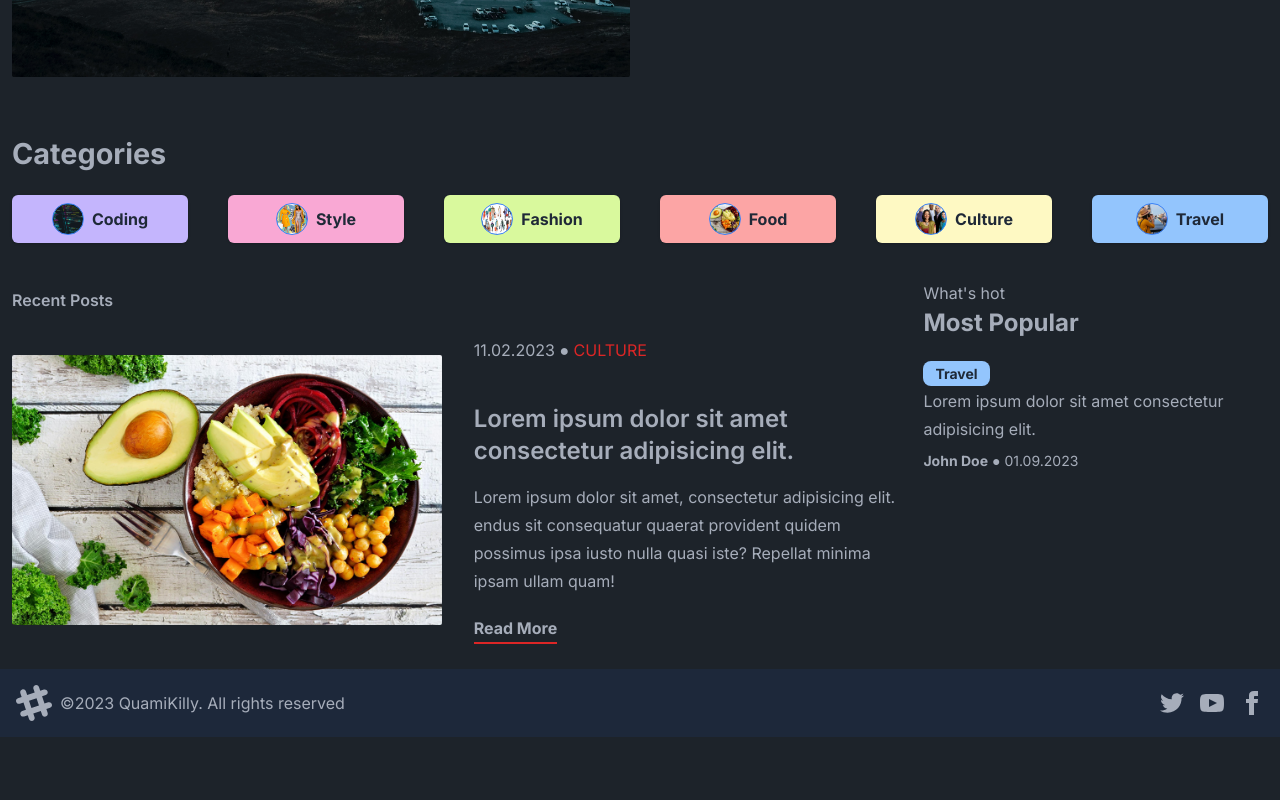
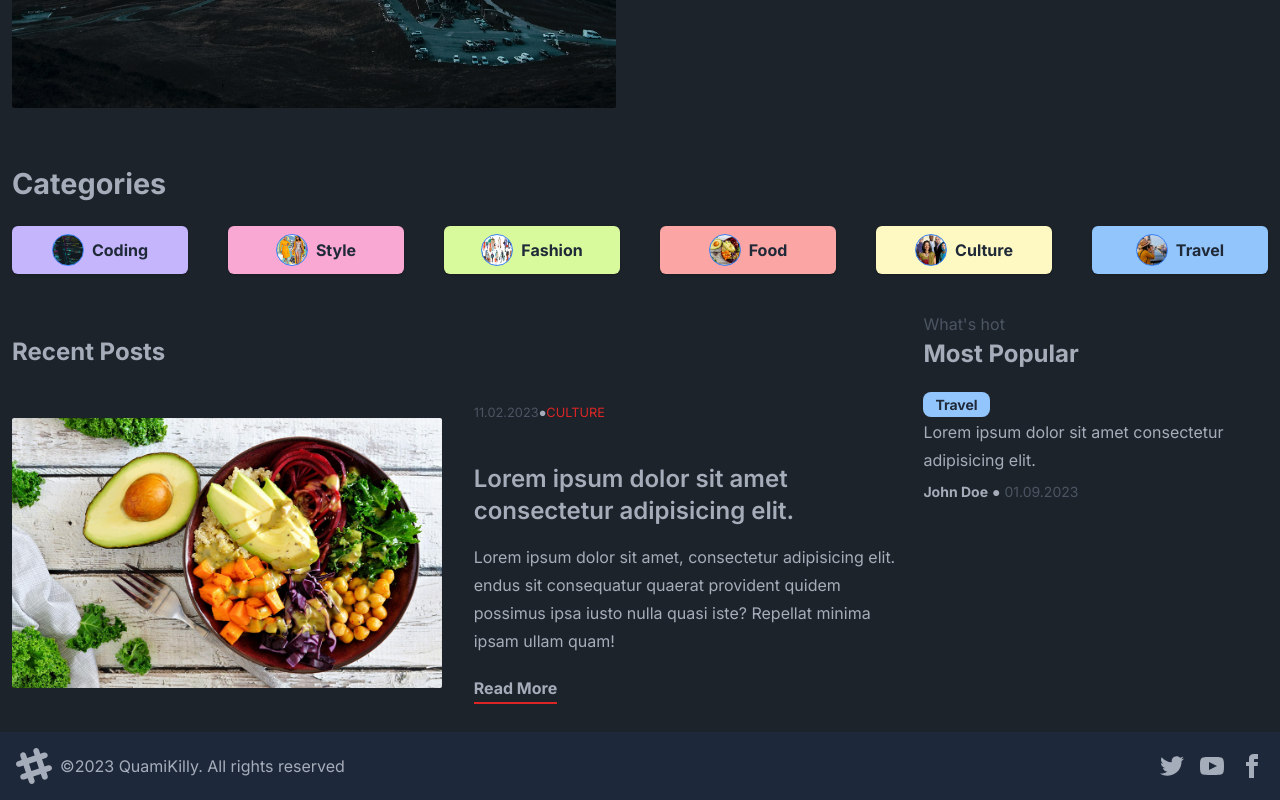
Before and after one commit to killy10o10/next-blog, a Next.js app: page / in a window 1280 px wide. Shown: the part 631-1431 px from the top of the page. Before the commit the page ends 1368 px from the top, so only its background shows below. Built offline with nearby package versions, Linux system fonts and the light colour scheme.

Commit message:
Fix inter font not working

```diff
--- a/src/app/layout.js
+++ b/src/app/layout.js
@@ -3,7 +3,7 @@ import './globals.css';
 import { Inter } from 'next/font/google';
 import Footer from '@/components/footer/Footer';
 
-const inter = Inter({ subsets: ['latin'] });
+const inter = Inter({ subsets: ['latin'], variable: '--font-inter' });
 
 export const metadata = {
   title: 'Next Blog',
@@ -14,7 +14,7 @@ export default function RootLayout({ children }) {
   return (
     <html lang="en">
       <body
-        className={`${inter.className} bg-white text-blue-gray-900 dark:text-blue-gray-400 dark:bg-blue-gray-600 transition-all duration-500 ease-linear`}>
+        className={`${inter.variable} font-sans bg-white text-blue-gray-900 dark:text-blue-gray-400 dark:bg-blue-gray-600 transition-all duration-500 ease-linear`}>
         <div className="xl:flex items-center justify-center p-3">
           <div>
             <Navbar />
--- a/src/app/page.jsx
+++ b/src/app/page.jsx
@@ -5,7 +5,7 @@ import PostList from "@/components/postList/PostList";
 export default function Home() {
   return(
    <>
-      <div className="prose lg:prose-xl max-w-7xl flex flex-col min-h-screen  text-inherit">
+      <div className="prose lg:prose-xl max-w-[1400px] flex flex-col min-h-screen  text-inherit mt-10">
         <h1 className="text-inherit">Garlic bread with cheese: What the science tells us</h1>
         <Featured />
         <CategoryList />
--- a/src/components/featured/Featured.jsx
+++ b/src/components/featured/Featured.jsx
@@ -3,7 +3,7 @@ import React from 'react'
 
 function Featured() {
   return (
-    <div className='grid md:grid-cols-2 gap-5 justify-center'>
+    <div className='grid md:grid-cols-2 gap-12 justify-center'>
         <div className='flex items-center justify-end'>
           <Image className='m-0 w-[100%] h-[100%] rounded-sm object-cover' src="/blog1.jpg" width={300} height={300} alt='blog1' />
         </div>
--- a/src/components/postList/PostList.jsx
+++ b/src/components/postList/PostList.jsx
@@ -5,13 +5,13 @@ const PostList = () => {
   return (
     <div className='prose max-w-full grid grid-cols-7 gap-5 text-inherit'>
       <div className='col-span-5'>
-        <h4 className='text-inherit'>Recent Posts</h4>
+        <h4 className='text-inherit font-bold text-2xl'>Recent Posts</h4>
         <div className='grid items-center grid-cols-2 gap-8'>
           <div>
             <Image width={200} height={200} src="/food.png" alt="post1" className='w-[100%] rounded-sm object-cover' />
           </div>
           <div className='flex flex-col'>
-            <span>11.02.2023 ● <span className='text-red-600 uppercase'>culture</span></span>
+            <small className='flex items-center'><span className='text-gray-400 dark:text-gray-600'>11.02.2023</span> ● <span className='text-red-600 uppercase'>culture</span></small>
             <h3 className='text-inherit'>Lorem ipsum dolor sit amet consectetur adipisicing elit.</h3>
             <p>Lorem ipsum dolor sit amet, consectetur adipisicing elit. endus sit consequatur quaerat provident quidem possimus ipsa iusto nulla quasi iste? Repellat minima ipsam ullam quam!</p>
             <button className='font-bold w-fit border-b-2 border-red-600'>Read More</button>
@@ -19,12 +19,12 @@ const PostList = () => {
       </div>
       </div>
       <div className='col-span-2 not-prose mt-5'>
-          <span className=''>What's hot</span>
+          <span className='dark:text-gray-600 text-gray-400'>What's hot</span>
           <h4 className='font-bold text-2xl mb-5'>Most Popular</h4>
         <div>
           <small className='py-1 px-3 bg-blue-300 rounded-lg text-blue-gray-900 text-sm font-bold'>Travel</small>
           <p>Lorem ipsum dolor sit amet consectetur adipisicing elit.</p>
-          <small className='flex items-center gap-1 text-sm mt-2'><span className='font-bold'>John Doe</span><span>● 01.09.2023</span></small>
+          <small className='flex items-center gap-1 text-sm mt-2'><span className='font-bold'>John Doe</span>●<span className='text-gray-400 dark:text-gray-600'>01.09.2023</span></small>
         </div>
       </div>
     </div>
--- a/tailwind.config.js
+++ b/tailwind.config.js
@@ -9,6 +9,9 @@ module.exports = {
   ],
   theme: {
     extend: {
+      fontFamily: {
+        sans: ['var(--font-inter)'],
+      },
       colors: {
         'blue-gray-400': '#a6adba',
         'blue-gray-500': '#1d283a',
```
